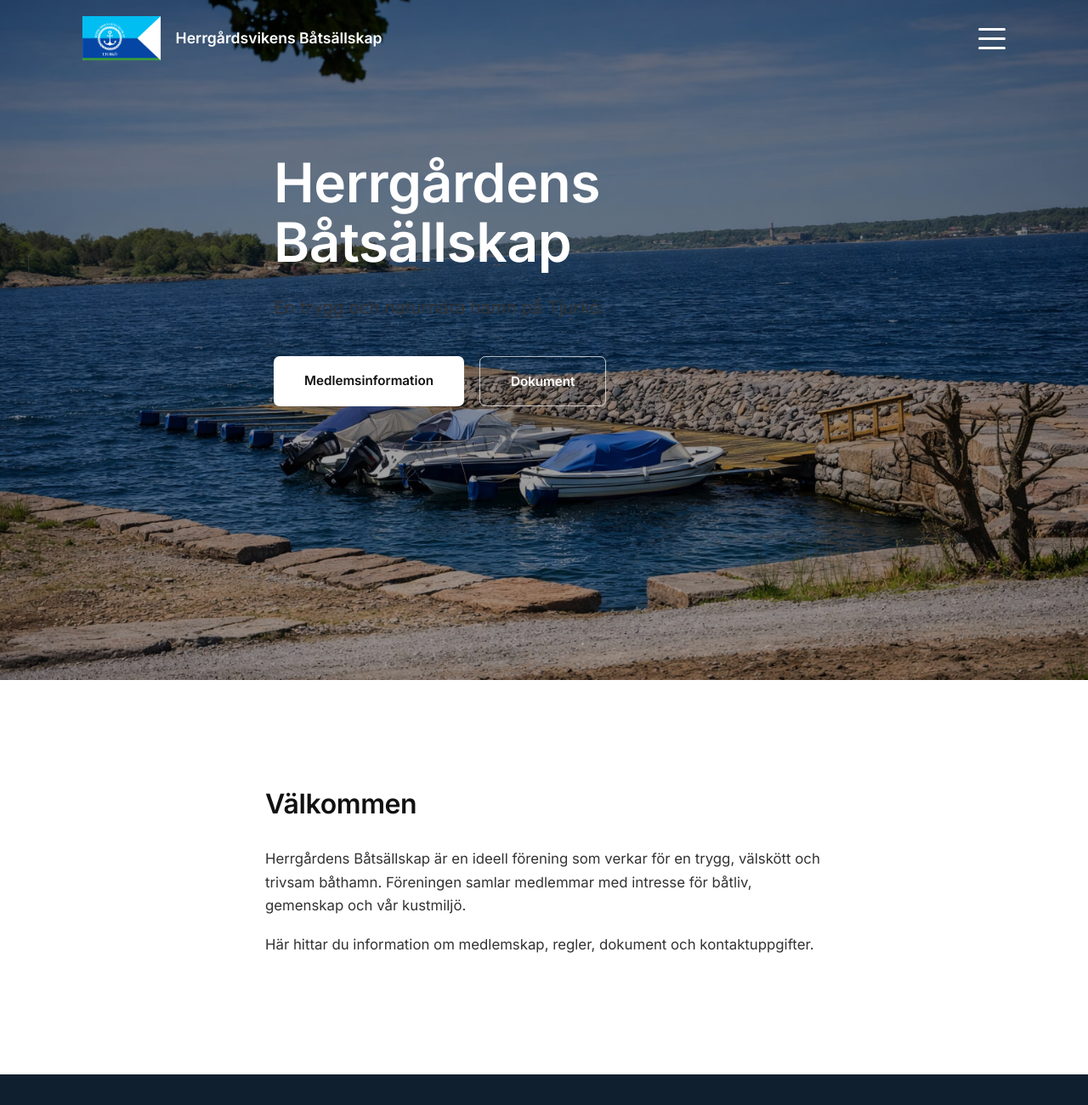
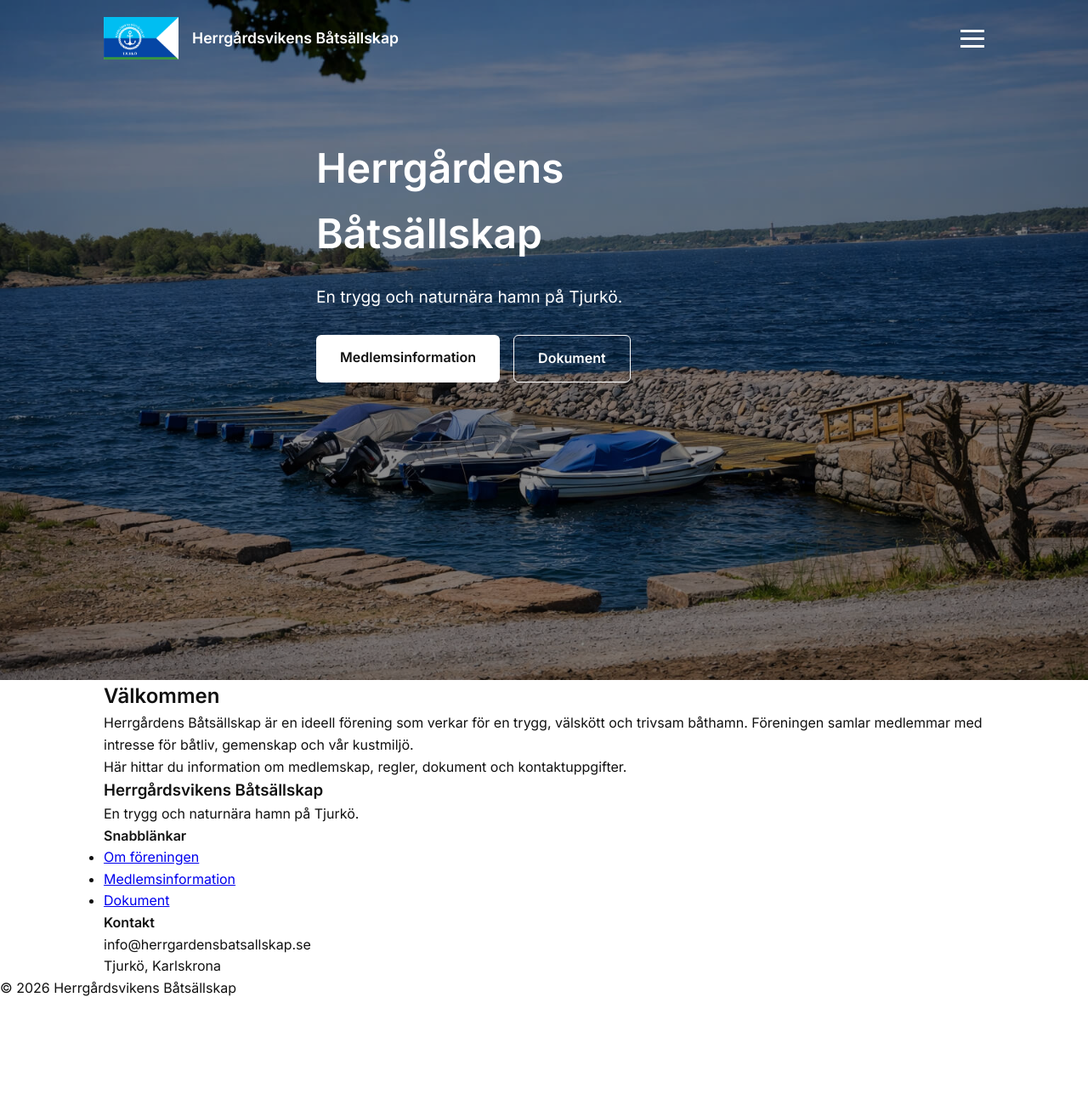
Before and after one commit to oskartornmarck-commits/herrgardens-batsallskap, a plain HTML site: page index.html in a window 1280 px wide. Shown: the top 1300 px of the page at 85% size. After the commit the page ends 1175 px from the top, so only its background shows below. Drawn offline with Linux system fonts and the light colour scheme.

Commit message:
Förenkling

```diff
--- a/script.js
+++ b/script.js
@@ -1,72 +1,30 @@
-// Load header
 fetch("header.html")
   .then(res => res.text())
   .then(data => {
     document.getElementById("header-placeholder").innerHTML = data;
-    initHeader();
+    init();
   });
 
-// Load footer
 fetch("footer.html")
   .then(res => res.text())
   .then(data => {
     document.getElementById("footer-placeholder").innerHTML = data;
   });
 
-function initHeader() {
+function init() {
+  const header = document.querySelector(".site-header");
   const hamburger = document.getElementById("hamburger");
   const nav = document.getElementById("primary-navigation");
-  const header = document.querySelector(".site-header");
-  const links = document.querySelectorAll(".nav-list a");
 
-  function updateHeaderOnScroll() {
-    if (document.body.classList.contains("menu-open")) {
-      header.classList.remove("scrolled");
-      return;
-    }
-
+  window.addEventListener("scroll", () => {
     if (window.scrollY > 40) {
       header.classList.add("scrolled");
     } else {
       header.classList.remove("scrolled");
     }
-  }
+  });
 
   hamburger.addEventListener("click", () => {
-    const isOpen = nav.classList.toggle("active");
-    document.body.classList.toggle("menu-open", isOpen);
-
-    if (!isOpen) {
-      updateHeaderOnScroll();
-    }
-  });
-
-  // Klick på mörk bakgrund stänger menyn
-  nav.addEventListener("click", (e) => {
-    if (e.target === nav) {
-      nav.classList.remove("active");
-      document.body.classList.remove("menu-open");
-      updateHeaderOnScroll();
-    }
-  });
-
-  // Klick på länk stänger menyn
-  links.forEach(link => {
-    link.addEventListener("click", () => {
-      nav.classList.remove("active");
-      document.body.classList.remove("menu-open");
-      updateHeaderOnScroll();
-    });
-  });
-
-  window.addEventListener("scroll", updateHeaderOnScroll);
-  updateHeaderOnScroll();
-
-  // Active link
-  const current = window.location.pathname.split("/").pop();
-  links.forEach(link => {
-    if (link.getAttribute("href") === current) {
-      link.classList.add("active");
-    }
+    nav.classList.toggle("active");
   });
 }
--- a/styles.css
+++ b/styles.css
@@ -1,7 +1,4 @@
-/* ======================================================
-   RESET
-====================================================== */
-
+/* RESET */
 *,
 *::before,
 *::after {
@@ -10,113 +7,62 @@
   padding: 0;
 }
 
-html {
-  scroll-behavior: smooth;
+body {
+  font-family: 'Inter', sans-serif;
+  line-height: 1.6;
+  background: #fff;
+  color: #111;
 }
 
-body {
-  font-family: 'Inter', system-ui, -apple-system, sans-serif;
-  line-height: 1.65;
-  color: #111;
-  background: #fff;
-  -webkit-font-smoothing: antialiased;
-}
-
-/* ======================================================
-   LAYOUT
-====================================================== */
-
 .container {
-  max-width: 1150px;
+  max-width: 1100px;
   margin: 0 auto;
   padding: 0 32px;
 }
 
-.section {
-  padding: 120px 0;
-}
-
-.narrow {
-  max-width: 720px;
-}
-
-/* ======================================================
-   TYPOGRAPHY
-====================================================== */
-
-h1, h2, h3 {
-  font-weight: 600;
-  letter-spacing: -0.4px;
-}
-
-h1 {
-  font-size: clamp(2.8rem, 5vw, 4rem);
-  line-height: 1.1;
-}
-
-h2 {
-  font-size: 2rem;
-  margin-bottom: 24px;
-}
-
-p {
-  font-size: 1.05rem;
-  margin-bottom: 18px;
-  color: #333;
-}
-
-/* ======================================================
-   HEADER
-====================================================== */
+/* HEADER */
 
 .site-header {
   position: fixed;
   top: 0;
   width: 100%;
   height: 90px;
-  z-index: 2000;
-  transition: background 0.3s ease, box-shadow 0.3s ease;
+  z-index: 100;
+  transition: background 0.3s ease;
 }
 
 .site-header.scrolled {
-  background: rgba(255,255,255,0.97);
-  backdrop-filter: blur(10px);
-  box-shadow: 0 6px 25px rgba(0,0,0,0.08);
+  background: white;
+  box-shadow: 0 4px 20px rgba(0,0,0,0.08);
 }
 
 .header-inner {
   height: 90px;
   display: flex;
+  justify-content: space-between;
   align-items: center;
-  justify-content: space-between;
 }
 
 .brand {
   display: flex;
   align-items: center;
-  gap: 18px;
+  gap: 16px;
   text-decoration: none;
 }
 
 .logo {
-  height: 52px;
+  height: 50px;
 }
 
 .brand-text {
+  font-weight: 600;
   font-size: 1.1rem;
-  font-weight: 600;
   color: white;
-  transition: opacity 0.25s ease, transform 0.25s ease;
 }
 
 .site-header.scrolled .brand-text {
-  opacity: 0;
-  transform: translateY(-4px);
+  color: #111;
 }
-
-/* ======================================================
-   HAMBURGER
-====================================================== */
 
 .hamburger {
   background: none;
@@ -124,39 +70,32 @@ p {
   cursor: pointer;
   display: flex;
   flex-direction: column;
-  gap: 8px;
-  z-index: 5000;
+  gap: 6px;
 }
 
 .hamburger-line {
-  width: 32px;
+  width: 28px;
   height: 3px;
-  border-radius: 3px;
   background: white;
-  transition: background 0.3s ease;
 }
 
 .site-header.scrolled .hamburger-line {
   background: #111;
 }
 
-/* ======================================================
-   FULLSCREEN MENU
-====================================================== */
+/* OVERLAY */
 
 .navigation {
   position: fixed;
   inset: 0;
   background: #0f1f2f;
-  z-index: 4000;
-
   display: flex;
   align-items: center;
   justify-content: center;
 
   opacity: 0;
   pointer-events: none;
-  transition: opacity 0.3s ease;
+  transition: opacity 0.25s ease;
 }
 
 .navigation.active {
@@ -170,78 +109,58 @@ p {
 }
 
 .nav-list li {
-  margin: 28px 0;
+  margin: 20px 0;
 }
 
 .nav-list a {
   font-size: 2rem;
+  color: white;
   text-decoration: none;
-  color: rgba(255,255,255,0.95);
-  transition: opacity 0.2s ease;
 }
 
-.nav-list a:hover {
-  opacity: 0.6;
-}
-
-.nav-list a.active {
-  color: #fff;
-}
-
-body.menu-open {
-  overflow: hidden;
-}
-
-/* ======================================================
-   HERO
-====================================================== */
+/* HERO */
 
 .hero {
-  position: relative;
   height: 100vh;
-  background: url("assets/hero.jpg") center / cover no-repeat;
+  background: url("assets/hero.jpg") center/cover no-repeat;
   display: flex;
   align-items: center;
+  position: relative;
 }
 
 .hero-overlay {
   position: absolute;
   inset: 0;
-  background: linear-gradient(
-    rgba(0,0,0,0.5),
-    rgba(0,0,0,0.3)
-  );
+  background: rgba(0,0,0,0.45);
 }
 
 .hero-content {
   position: relative;
-  z-index: 10;
-  padding-top: 180px;
+  z-index: 1;
   color: white;
-  max-width: 700px;
+  padding-top: 160px;
+  max-width: 600px;
+}
+
+.hero h1 {
+  font-size: 3rem;
 }
 
 .hero-subtitle {
-  font-size: 1.3rem;
-  margin: 24px 0 40px;
-  opacity: 0.95;
+  margin: 20px 0 30px;
+  font-size: 1.2rem;
 }
 
 .hero-buttons {
   display: flex;
-  gap: 18px;
+  gap: 16px;
 }
 
-/* Buttons */
-
 .btn {
-  display: inline-block;
-  padding: 16px 36px;
-  border-radius: 7px;
+  padding: 14px 28px;
+  border-radius: 6px;
   font-weight: 600;
-  font-size: 0.95rem;
   text-decoration: none;
-  transition: all 0.25s ease;
 }
 
 .btn.primary {
@@ -249,48 +168,7 @@ body.menu-open {
   color: #111;
 }
 
-.btn.primary:hover {
-  transform: translateY(-3px);
-  box-shadow: 0 14px 35px rgba(0,0,0,0.25);
+.btn.secondary {
+  border: 1px solid white;
+  color: white;
 }
-
-.btn.secondary {
-  border: 1px solid rgba(255,255,255,0.7);
-  color: white;
-  background: transparent;
-}
-
-.btn.secondary:hover {
-  background: rgba(255,255,255,0.2);
-}
-
-/* ======================================================
-   FOOTER
-====================================================== */
-
-.footer {
-  background: #0f1f2f;
-  color: white;
-  padding-top: 100px;
-}
-
-.footer-grid {
-  display: grid;
-  grid-template-columns: repeat(auto-fit, minmax(220px, 1fr));
-  gap: 60px;
-  padding-bottom: 60px;
-}
-
-.footer p,
-.footer a,
-.footer li {
-  color: rgba(255,255,255,0.9);
-}
-
-.footer-bottom {
-  text-align: center;
-  padding: 30px 0;
-  background: #0a1622;
-  font-size: 0.85rem;
-  color: rgba(255,255,255,0.7);
-}
```
